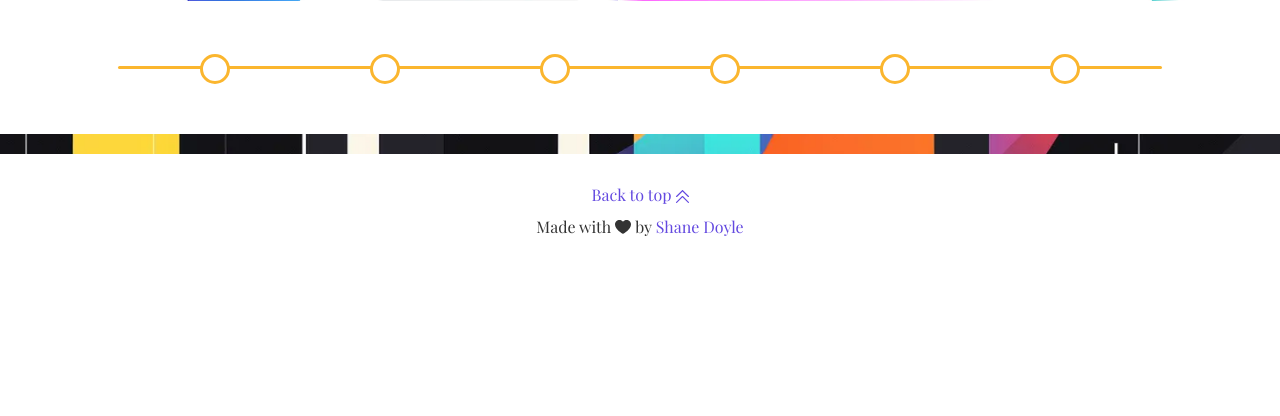
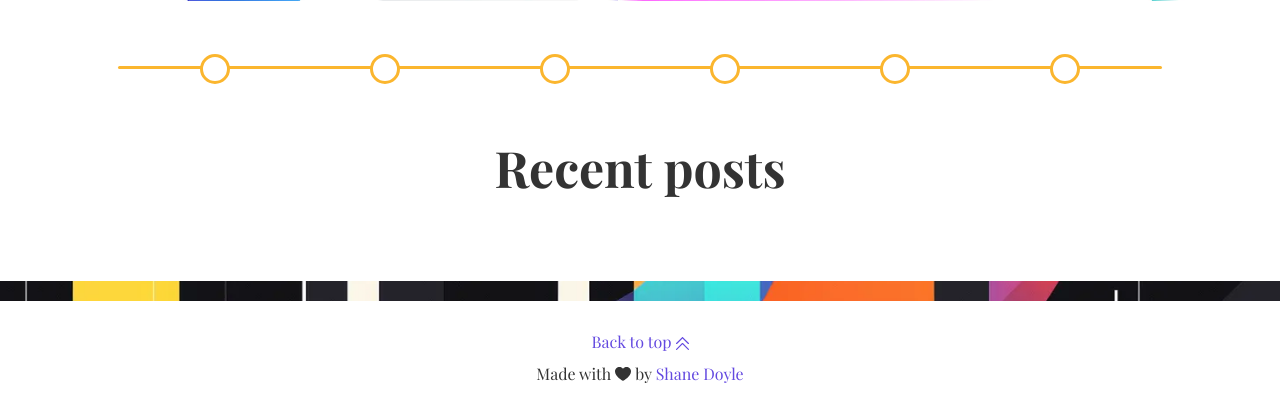
Before and after one commit to ShaneDoyleDev/commit, a Django app: page / in a window 1280 px wide. Shown: the part 866-1282 px from the top of the page. Before the commit the page ends 1102 px from the top, so only its background shows below. Run offline with Django 4.2, Linux system fonts and the light colour scheme; data that the repository does not hold is empty; some web fonts are replaced.

Commit message:
feat(blog/templates/homepage.html): add recent posts section

```diff
--- a/blog/templates/blog/homepage.html
+++ b/blog/templates/blog/homepage.html
@@ -20,6 +20,18 @@
             <section id="category-menu-section">
                 {% include "blog/includes/category-menu.html" %}
             </section>
+
+            <!-- Recent posts Section -->
+            <section id="recent-posts-section">
+                <h1 class="section-heading text-center">Recent posts</h1>
+
+                <div class="post-card-container">
+                    <!-- Looping through the recent posts and including the post card for each one -->
+                    {% for post in recent_posts %}
+                        {% include "blog/includes/post-card.html" %}
+                    {% endfor %}
+                </div>
+            </section>
         </div>
     </main>
 {% endblock %}
```
